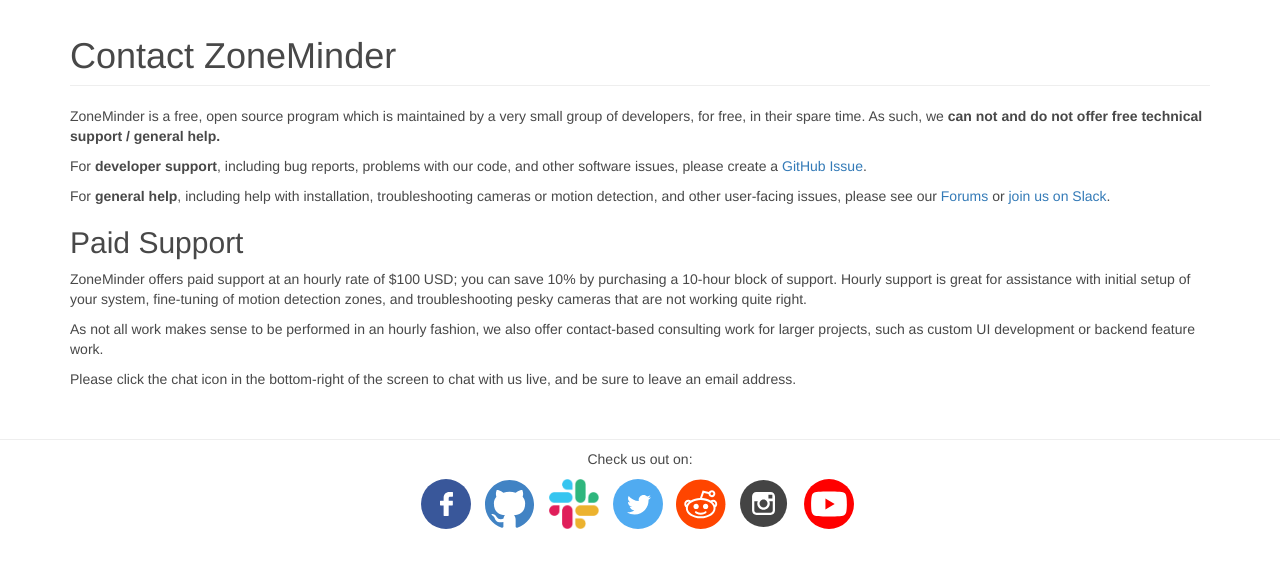
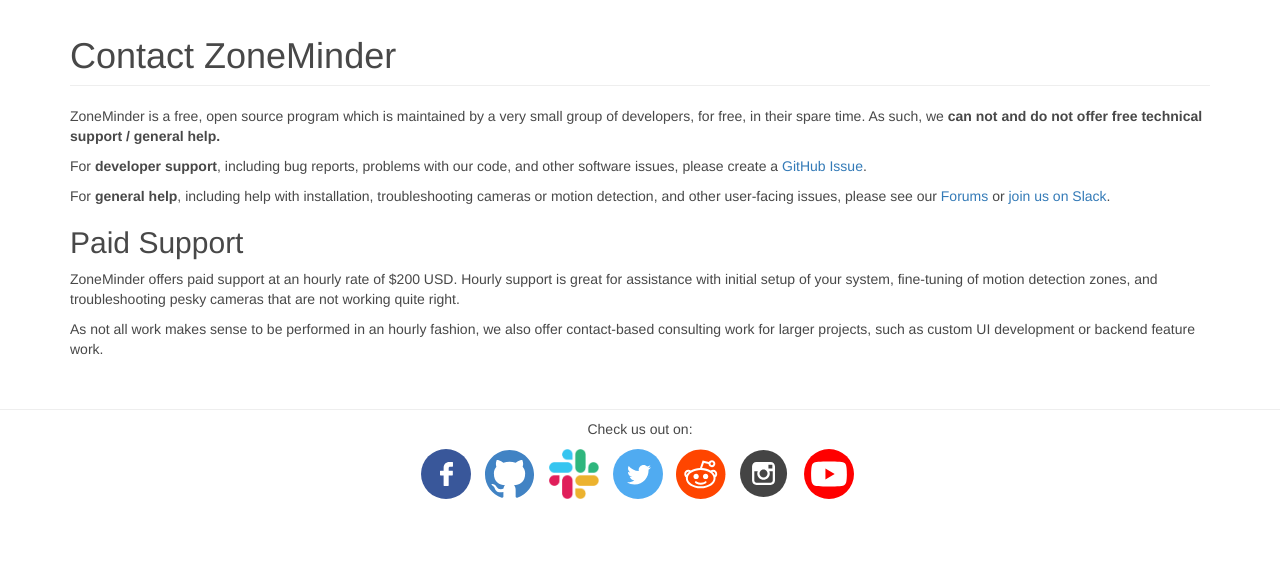
Before and after one commit to ZoneMinder/zoneminder.github.io, a Jekyll site: the page built from contact.html, in a window 1280 px wide, cut to the strip 104-672 px from the top of the page. Built offline with Jekyll 4.4.1, drawn with Linux system fonts in a browser that asks for light colours; comment, search, counter and statistics services are not loaded.

Commit message:
Remove reference to chat box and bump hourly rate to 00.

```diff
--- a/contact.html
+++ b/contact.html
@@ -12,8 +12,6 @@ permalink: /contact/
 	<p>For <strong>general help</strong>, including help with installation, troubleshooting cameras or motion detection, and other user-facing issues, please see our <a href="https://forums.zoneminder.com">Forums</a> or <a href="https://zoneminder-chat.herokuapp.com"> join us on Slack</a>.</p>
 
 	<h2>Paid Support</h2>
-	<p>ZoneMinder offers paid support at an hourly rate of $100 USD; you can save 10% by purchasing a 10-hour block of support.  Hourly support is great for assistance with initial setup of your system, fine-tuning of motion detection zones, and troubleshooting pesky cameras that are not working quite right.</p>
+	<p>ZoneMinder offers paid support at an hourly rate of $200 USD.  Hourly support is great for assistance with initial setup of your system, fine-tuning of motion detection zones, and troubleshooting pesky cameras that are not working quite right.</p>
 
 	<p>As not all work makes sense to be performed in an hourly fashion, we also offer contact-based consulting work for larger projects, such as custom UI development or backend feature work.</p>
-
-	<p>Please click the chat icon in the bottom-right of the screen to chat with us live, and be sure to leave an email address.</p>
```
